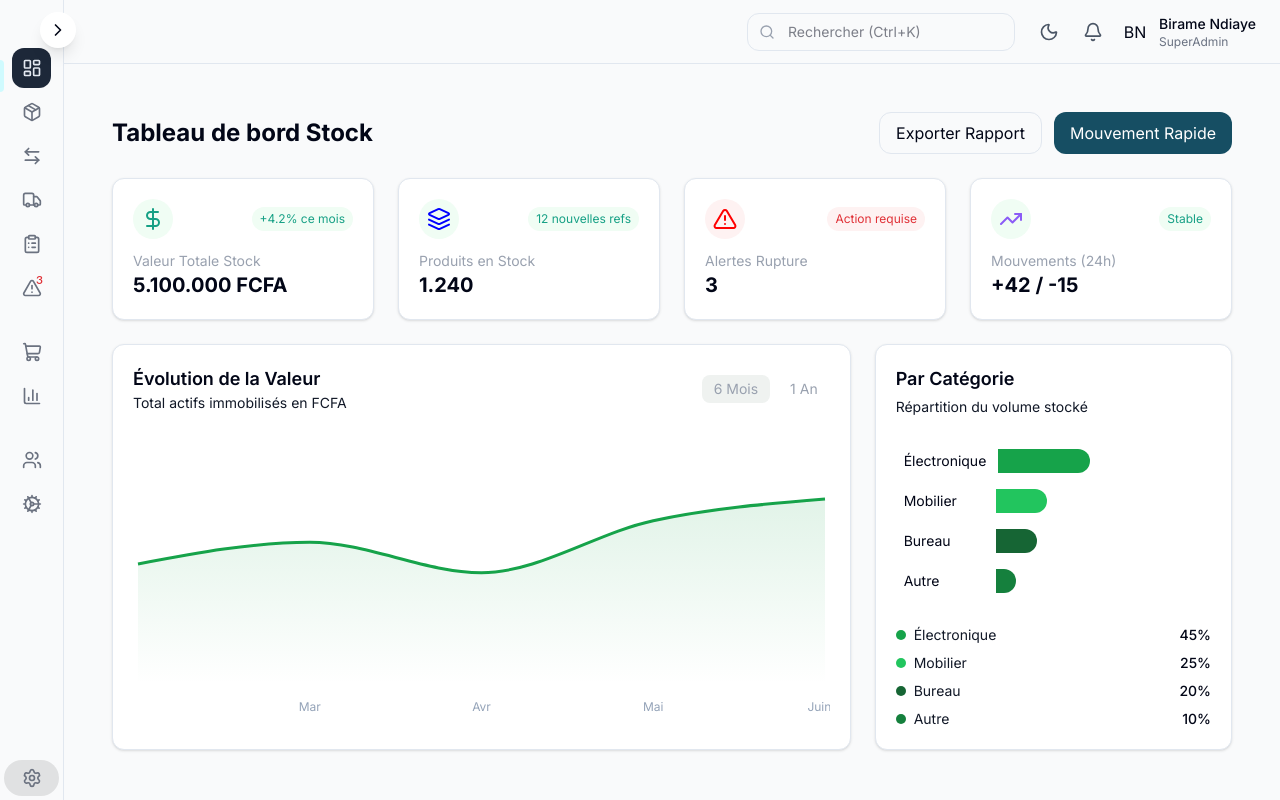
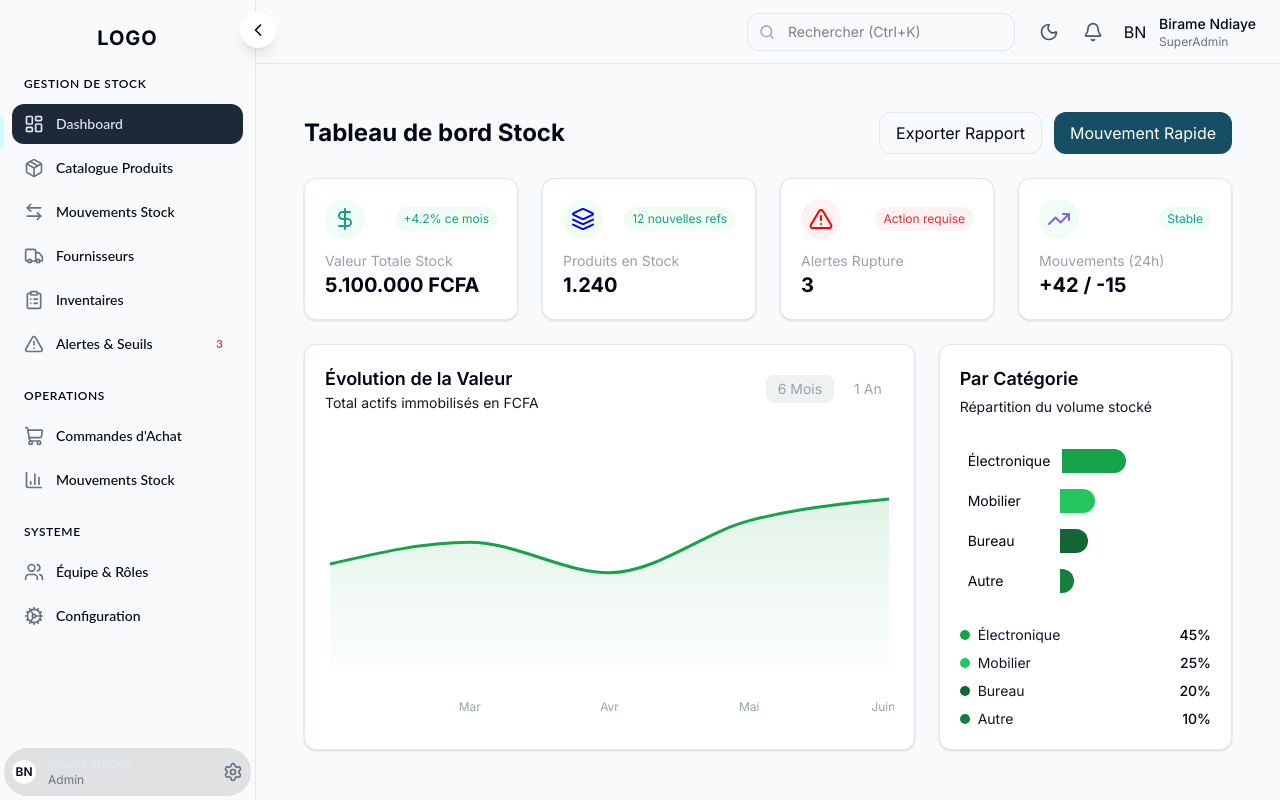
Before and after one commit to Mbaye-ndiaye/new_gestion_stock_frontend, a React (Vite) app: page /dashboard in a window 1280 px wide. Built offline with nearby package versions, Linux system fonts and the light colour scheme; a web font is replaced by a local one.

Commit message:
feedback

```diff
--- a/src/layouts/DashboardLayout.tsx
+++ b/src/layouts/DashboardLayout.tsx
@@ -6,7 +6,7 @@ import Header from "../shared/components/header"
 
 
 export default function DashboardLayout() {
-  const [open, setOpen] = useState(false)
+  const [open, setOpen] = useState(true)
   return (
     <div className="min-h-screen bg-[var(--color-background)]">
       <Sidebar collapsed={!open} />
```
